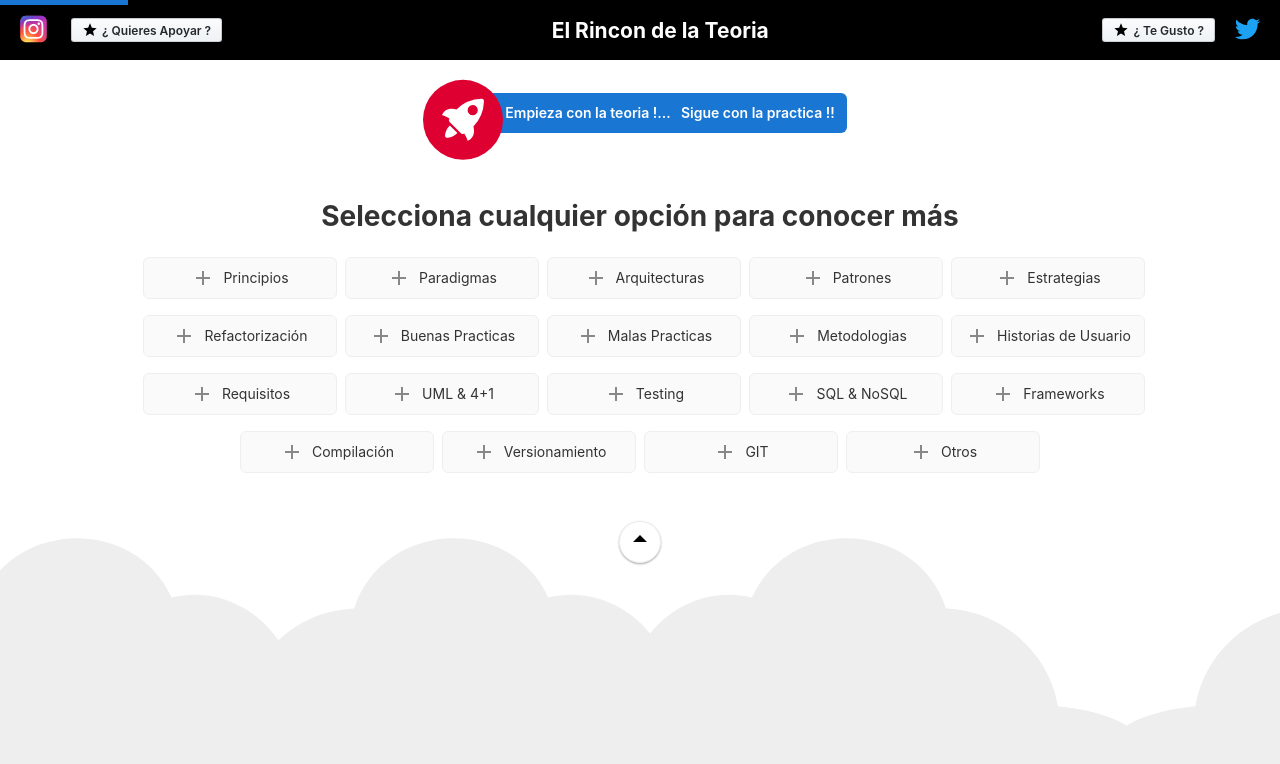
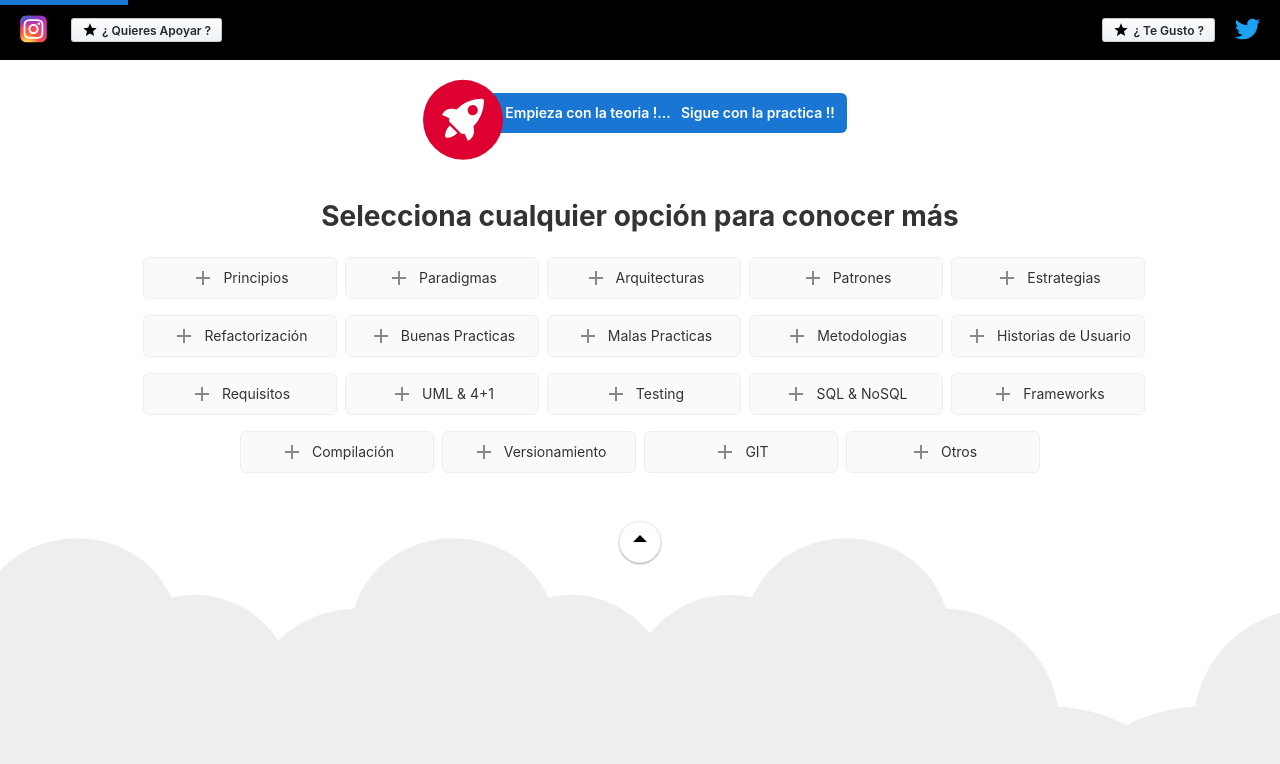
Before and after one commit to andresGarcia97/Links-De-Estudio, an Angular app: page / in a window 1280 px wide. Shown: the top 764 px of the page. Built offline with nearby package versions, Linux system fonts and the light colour scheme.

Commit message:
style: se elimina titulo

```diff
--- a/src/app/app.component.html
+++ b/src/app/app.component.html
@@ -15,9 +15,6 @@
     </div>
   </a>
   <div class="spacer">
-    <h2>
-      El Rincon de la Teoria
-    </h2>
   </div>
   <a href="https://github.com/andresGarcia97/Links-De-Estudio" target="_blank">
     <div class="github-star-badge">
```
